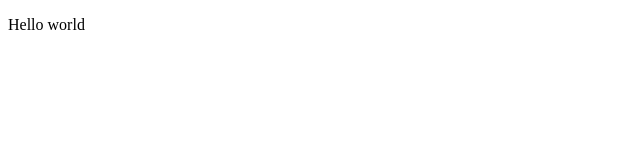
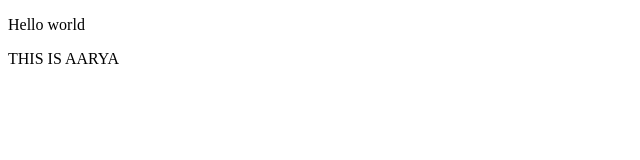
Before and after one commit to aarya-20-09/trial, a plain HTML site: page index.html in a window 1280 px wide. Shown: the whole page, without its empty margins (0-640 px from the left). Drawn offline with Linux system fonts and the light colour scheme.

Commit message:
Hello world page

```diff
--- a/index.html
+++ b/index.html
@@ -7,5 +7,6 @@
 </head>
 <body>
     <p> Hello world</p>
+    <p> THIS IS AARYA </p>
 </body>
 </html>
```
